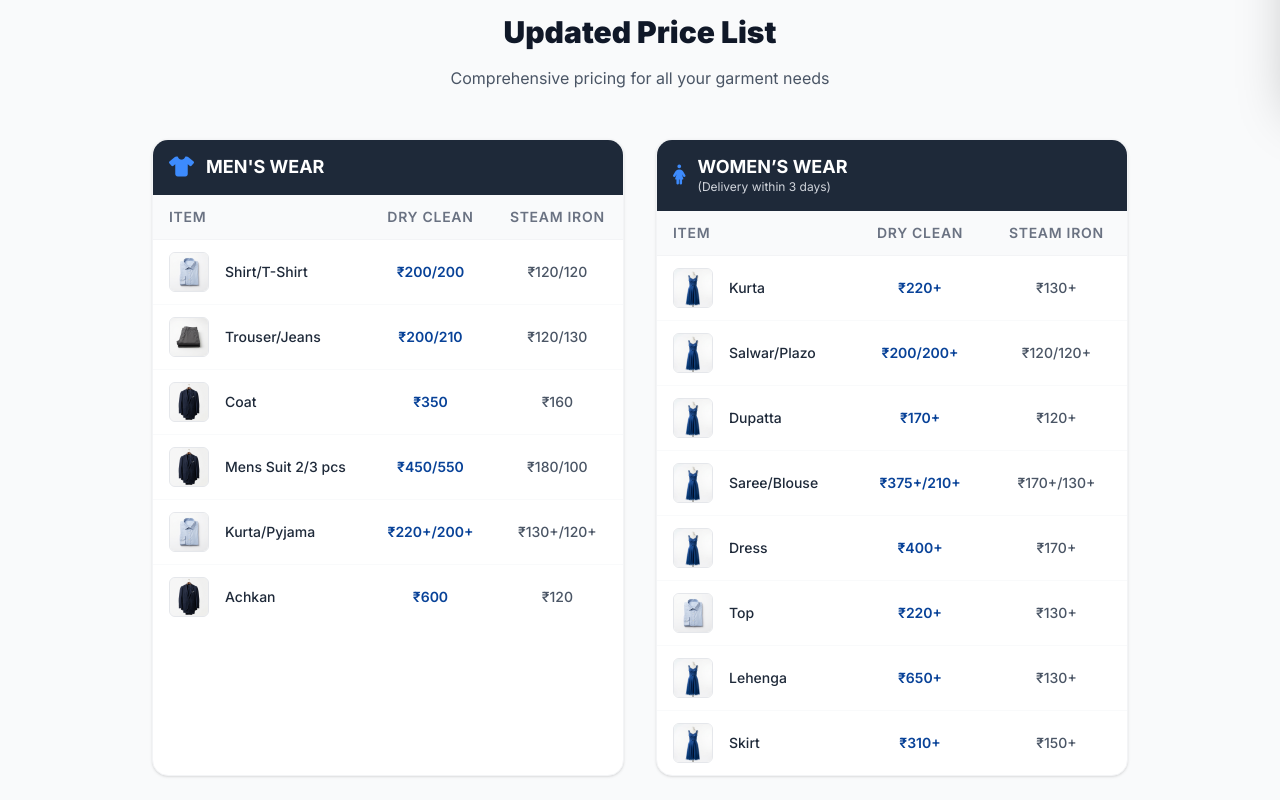
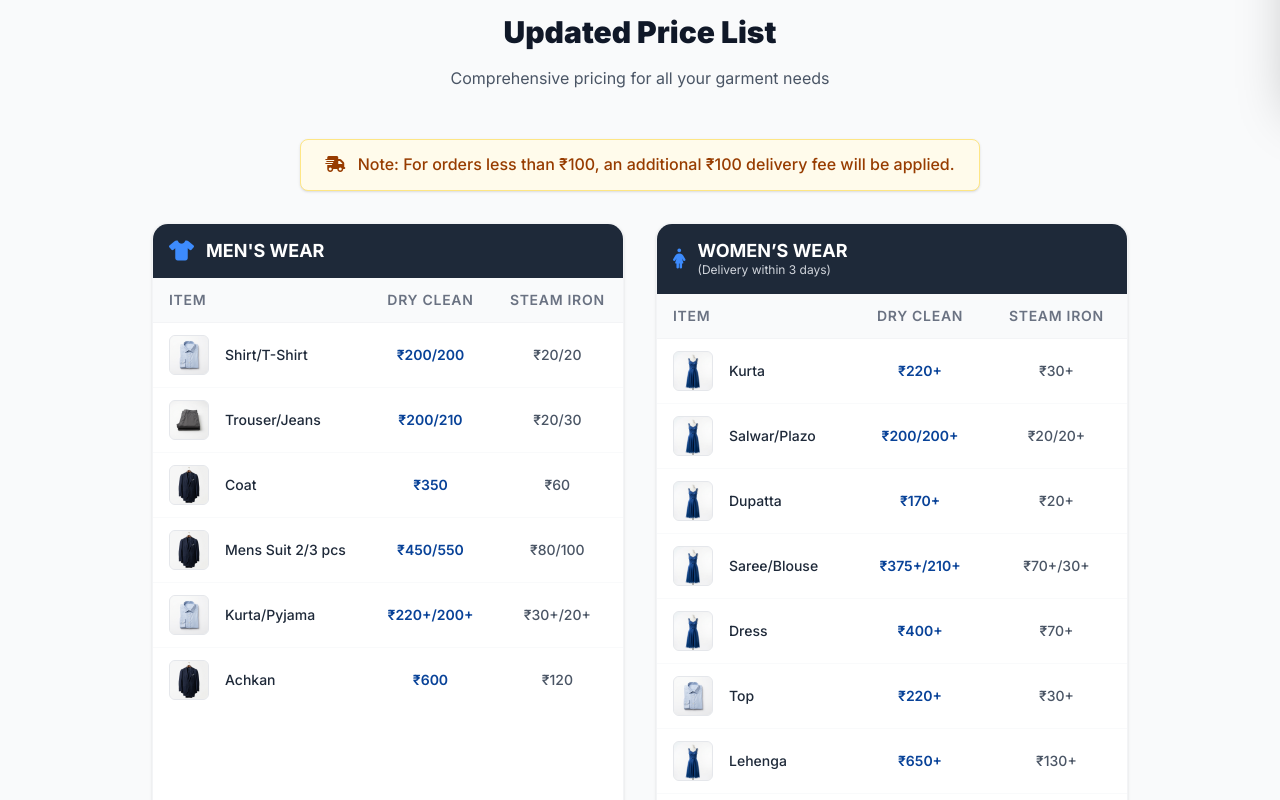
Before and after one commit to Vishwajeetsrk/LUXURY-LAUNDRY, a Next.js app in the folder frontend/: page /pricing in a window 1280 px wide. Shown: the part 700-1500 px from the top of the page. Built offline with nearby package versions, Linux system fonts and the light colour scheme; no server answers.

Commit message:
fix: Revert price bumps and add delivery fee note instead

```diff
--- a/frontend/src/app/(public)/pricing/page.tsx
+++ b/frontend/src/app/(public)/pricing/page.tsx
@@ -17,11 +17,11 @@ const priceCategories = [
     title: "MEN'S WEAR",
     icon: "fa-solid fa-shirt",
     items: [
-      { name: "Shirt/T-Shirt", image: "/images/items/shirt.png", dryClean: "200/200", steamIron: "120/120" },
-      { name: "Trouser/Jeans", image: "/images/items/trouser.png", dryClean: "200/210", steamIron: "120/130" },
-      { name: "Coat", image: "/images/items/coat.png", dryClean: "350", steamIron: "160" },
-      { name: "Mens Suit 2/3 pcs", image: "/images/items/coat.png", dryClean: "450/550", steamIron: "180/100" },
-      { name: "Kurta/Pyjama", image: "/images/items/shirt.png", dryClean: "220+/200+", steamIron: "130+/120+" },
+      { name: "Shirt/T-Shirt", image: "/images/items/shirt.png", dryClean: "200/200", steamIron: "20/20" },
+      { name: "Trouser/Jeans", image: "/images/items/trouser.png", dryClean: "200/210", steamIron: "20/30" },
+      { name: "Coat", image: "/images/items/coat.png", dryClean: "350", steamIron: "60" },
+      { name: "Mens Suit 2/3 pcs", image: "/images/items/coat.png", dryClean: "450/550", steamIron: "80/100" },
+      { name: "Kurta/Pyjama", image: "/images/items/shirt.png", dryClean: "220+/200+", steamIron: "30+/20+" },
       { name: "Achkan", image: "/images/items/coat.png", dryClean: "600", steamIron: "120" },
     ]
   },
@@ -30,14 +30,14 @@ const priceCategories = [
     subtitle: "(Delivery within 3 days)",
     icon: "fa-solid fa-person-dress",
     items: [
-      { name: "Kurta", image: "/images/items/dress.png", dryClean: "220+", steamIron: "130+" },
-      { name: "Salwar/Plazo", image: "/images/items/dress.png", dryClean: "200/200+", steamIron: "120/120+" },
-      { name: "Dupatta", image: "/images/items/dress.png", dryClean: "170+", steamIron: "120+" },
-      { name: "Saree/Blouse", image: "/images/items/dress.png", dryClean: "375+/210+", steamIron: "170+/130+" },
-      { name: "Dress", image: "/images/items/dress.png", dryClean: "400+", steamIron: "170+" },
-      { name: "Top", image: "/images/items/shirt.png", dryClean: "220+", steamIron: "130+" },
+      { name: "Kurta", image: "/images/items/dress.png", dryClean: "220+", steamIron: "30+" },
+      { name: "Salwar/Plazo", image: "/images/items/dress.png", dryClean: "200/200+", steamIron: "20/20+" },
+      { name: "Dupatta", image: "/images/items/dress.png", dryClean: "170+", steamIron: "20+" },
+      { name: "Saree/Blouse", image: "/images/items/dress.png", dryClean: "375+/210+", steamIron: "70+/30+" },
+      { name: "Dress", image: "/images/items/dress.png", dryClean: "400+", steamIron: "70+" },
+      { name: "Top", image: "/images/items/shirt.png", dryClean: "220+", steamIron: "30+" },
       { name: "Lehenga", image: "/images/items/dress.png", dryClean: "650+", steamIron: "130+" },
-      { name: "Skirt", image: "/images/items/dress.png", dryClean: "310+", steamIron: "150+" },
+      { name: "Skirt", image: "/images/items/dress.png", dryClean: "310+", steamIron: "50+" },
     ]
   },
   {
@@ -45,11 +45,11 @@ const priceCategories = [
     subtitle: "(Delivery within 3 days)",
     icon: "fa-solid fa-mitten",
     items: [
-      { name: "Jacket F/H Sleeves", image: "/images/items/coat.png", dryClean: "375+/310", steamIron: "170+/150" },
-      { name: "Sweater F/H Sleeves", image: "/images/items/sweater.png", dryClean: "280+/240", steamIron: "140+/130" },
-      { name: "Sweat Shirt", image: "/images/items/sweater.png", dryClean: "330", steamIron: "160" },
-      { name: "Long Coat", image: "/images/items/coat.png", dryClean: "480", steamIron: "190" },
-      { name: "Shawl/Pashmina", image: "/images/items/blanket.png", dryClean: "280+/610", steamIron: "140+/120" },
+      { name: "Jacket F/H Sleeves", image: "/images/items/coat.png", dryClean: "375+/310", steamIron: "70+/50" },
+      { name: "Sweater F/H Sleeves", image: "/images/items/sweater.png", dryClean: "280+/240", steamIron: "40+/30" },
+      { name: "Sweat Shirt", image: "/images/items/sweater.png", dryClean: "330", steamIron: "60" },
+      { name: "Long Coat", image: "/images/items/coat.png", dryClean: "480", steamIron: "90" },
+      { name: "Shawl/Pashmina", image: "/images/items/blanket.png", dryClean: "280+/610", steamIron: "40+/120" },
       { name: "Leather Jacket", image: "/images/items/coat.png", dryClean: "600", steamIron: "120" },
     ]
   },
@@ -96,7 +96,7 @@ const priceCategories = [
     items: [
       { name: "5 Garments Approx /Kg", image: "/images/items/laundry_basket.png", dryClean: "—", steamIron: null },
       { name: "Wash & Steam Iron", image: "/images/items/laundry_basket.png", price: "135/Kg", steamIron: null },
-      { name: "Wash & Fold", image: "/images/items/laundry_basket.png", price: "185/Kg", steamIron: null },
+      { name: "Wash & Fold", image: "/images/items/laundry_basket.png", price: "85/Kg", steamIron: null },
     ]
   }
 ];
@@ -301,6 +301,11 @@ export default function PricingPage() {
             Updated Price List
           </h2>
           <p className="text-gray-600 text-center mb-12">Comprehensive pricing for all your garment needs</p>
+          <div className="mb-8 text-center">
+            <span className="inline-block bg-amber-50 border border-amber-200 text-amber-800 px-6 py-3 rounded-lg font-medium shadow-sm">
+              <i className="fa-solid fa-truck-fast mr-2"></i> Note: For orders less than ₹100, an additional ₹100 delivery fee will be applied.
+            </span>
+          </div>
 
           <div className="grid grid-cols-1 md:grid-cols-2 gap-8">
             {priceCategories.map((category, idx) => (
```
